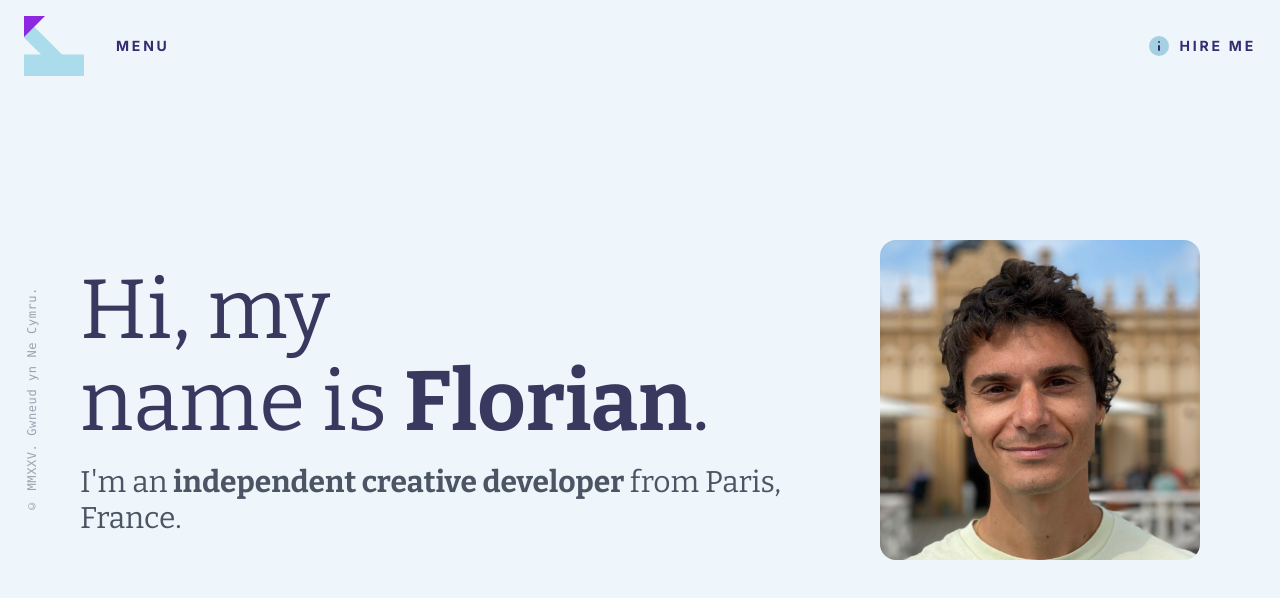
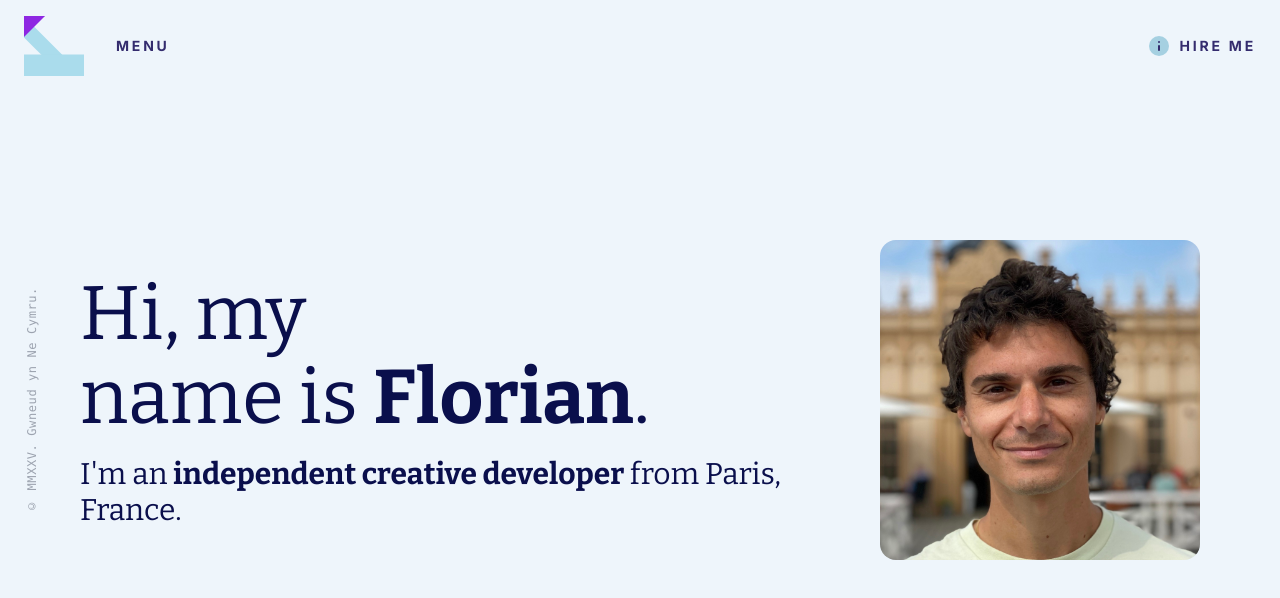
Before and after one commit to flobby41/Portfolio, a Next.js app in the folder robbowen-clone/: page / in a window 1280 px wide. Shown: the top 598 px of the page. Built offline with nearby package versions, Linux system fonts and the light colour scheme.

Commit message:
style: update Hero title color to match brand dark blue

```diff
--- a/robbowen-clone/src/components/home/Hero.tsx
+++ b/robbowen-clone/src/components/home/Hero.tsx
@@ -15,7 +15,7 @@ const Hero = () => {
     >
       <div className="flex-1 pr-12">
         <motion.h1
-          className="font-bitter text-[5.25rem] leading-[1.1] mb-4 font-normal"
+          className="font-bitter text-[4.75rem] leading-[1.1] mb-4 font-normal text-[#0A0F4C]"
           initial={{ opacity: 0, x: -20 }}
           animate={{ opacity: 1, x: 0 }}
           transition={{ delay: 0.2, duration: 0.8 }}
@@ -23,7 +23,7 @@ const Hero = () => {
           Hi, my <br /> name  is <span className="font-bold">Florian</span>.
         </motion.h1>
         <motion.p
-          className="font-bitter text-3xl text-gray-600"
+          className="font-bitter text-3xl text-[#0A0F4C]  "
           initial={{ opacity: 0, x: -20 }}
           animate={{ opacity: 1, x: 0 }}
           transition={{ delay: 0.4, duration: 0.8 }}
```
